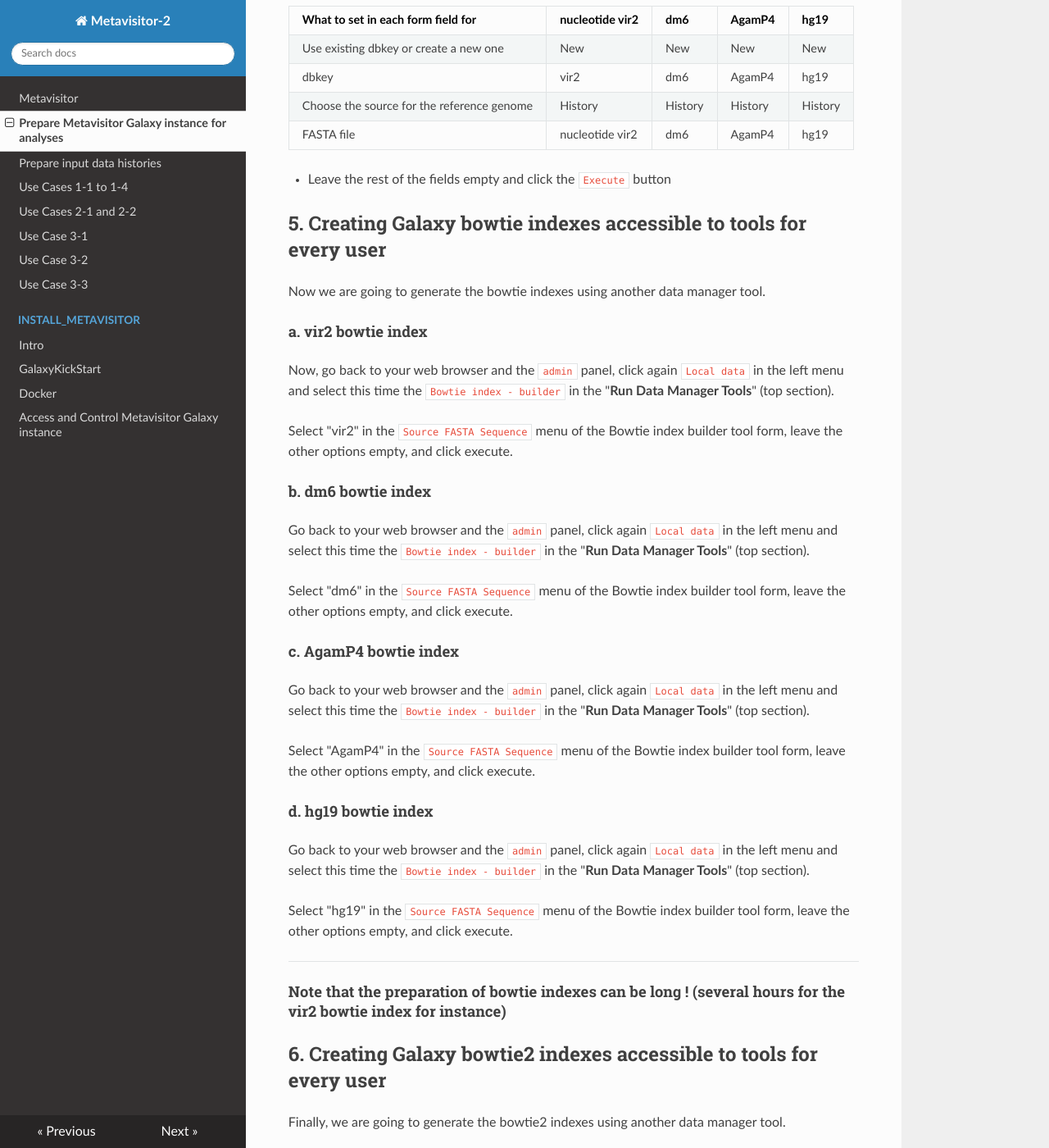
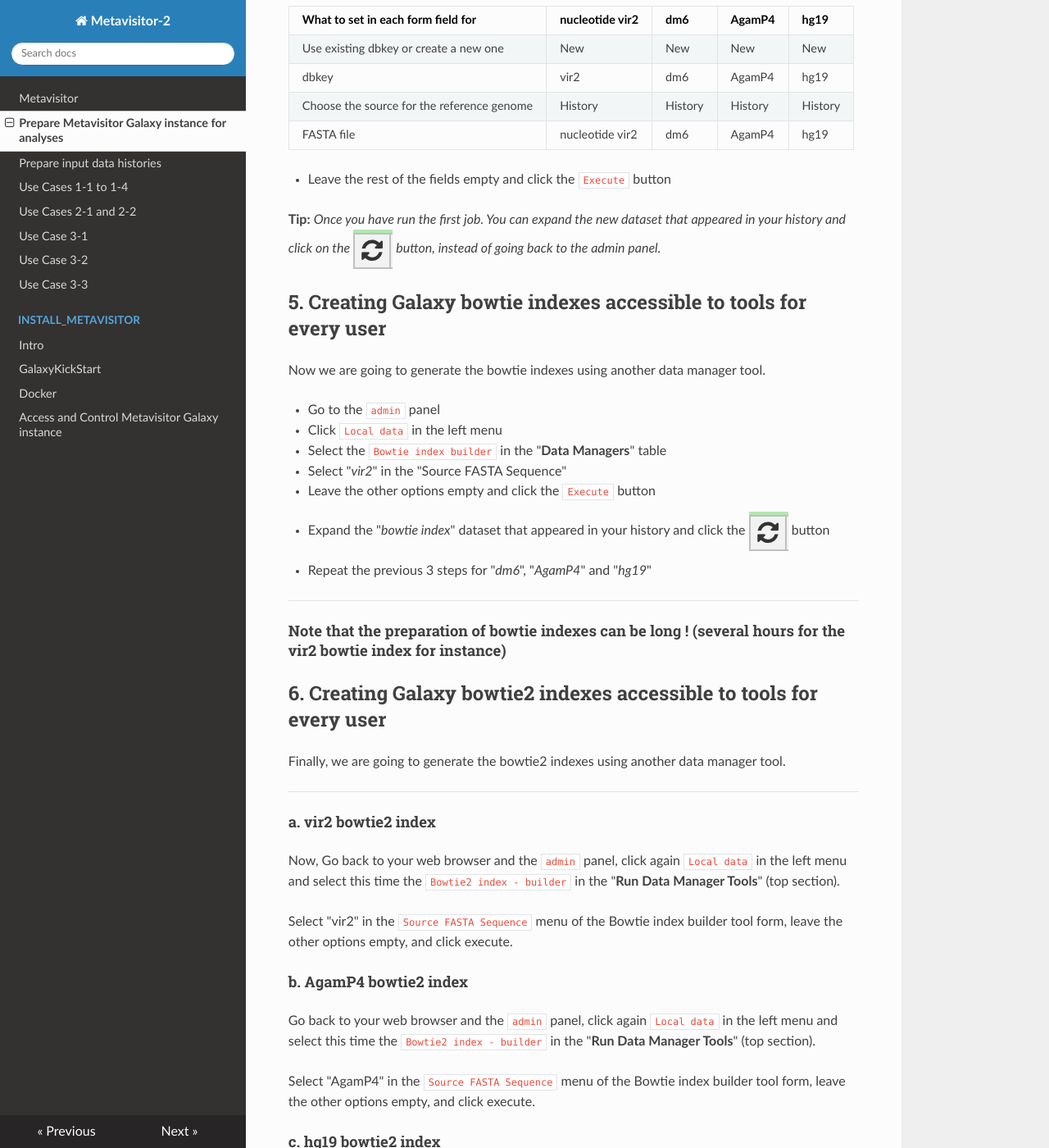
Before and after one commit to ARTbio/metavisitor, an MkDocs documentation site: the page built from docs/metavisitor_configure_references.md, in a window 1280 px wide and 1400 px high, scrolled down 2277 px. Shown: the whole window at 82% size. Built offline with MkDocs 1.6.1, drawn with Linux system fonts in a browser that asks for light colours; nearby versions of some CDN libraries; old or Windows-style settings are respelled for this version of MkDocs.

Commit message:
change the bowtie index generation directions format

```diff
--- a/docs/metavisitor_configure_references.md
+++ b/docs/metavisitor_configure_references.md
@@ -68,28 +68,18 @@ FASTA file                                 | nucleotide vir2 | dm6     | AgamP4
 
 - Leave the rest of the fields empty and click the `Execute` button
 
+**Tip:** *Once you have run the first job. You can expand the new dataset that appeared in your history and click on the* ![redo](images/redo.png) *button, instead of going back to the admin panel.*
+
 ## 5. Creating Galaxy bowtie indexes accessible to tools for every user
 Now we are going to generate the bowtie indexes using another data manager tool.
 
-#### a. vir2 bowtie index
-Now, go back to your web browser and the `admin` panel, click again `Local data` in the left menu and  select this time the `Bowtie index - builder` in the "**Run Data Manager Tools**" (top section).
-
-Select "vir2" in the `Source FASTA Sequence` menu of the Bowtie index builder tool form, leave the other options empty, and click execute.
-
-#### b. dm6 bowtie index
-Go back to your web browser and the `admin` panel, click again `Local data` in the left menu and  select this time the `Bowtie index - builder` in the "**Run Data Manager Tools**" (top section).
-
-Select "dm6" in the `Source FASTA Sequence` menu of the Bowtie index builder tool form, leave the other options empty, and click execute.
-
-#### c. AgamP4 bowtie index
-Go back to your web browser and the `admin` panel, click again `Local data` in the left menu and  select this time the `Bowtie index - builder` in the "**Run Data Manager Tools**" (top section).
-
-Select "AgamP4" in the `Source FASTA Sequence` menu of the Bowtie index builder tool form, leave the other options empty, and click execute.
-
-#### d. hg19 bowtie index
-Go back to your web browser and the `admin` panel, click again `Local data` in the left menu and  select this time the `Bowtie index - builder` in the "**Run Data Manager Tools**" (top section).
-
-Select "hg19" in the `Source FASTA Sequence` menu of the Bowtie index builder tool form, leave the other options empty, and click execute.
+  - Go to the `admin` panel
+  - Click `Local data` in the left menu
+  - Select the `Bowtie index builder` in the "**Data Managers**" table
+  - Select "*vir2*" in the "Source FASTA Sequence"
+  - Leave the other options empty and click the `Execute` button
+  - Expand the "*bowtie index*" dataset that appeared in your history and click the ![redo](images/redo.png) button
+  - Repeat the previous 3 steps for "*dm6*", "*AgamP4*" and "*hg19*"
 
 ----
 #### Note that the preparation of bowtie indexes can be long ! (several hours for the vir2 bowtie index for instance)
```
Also changed, not shown: docs/images/redo.png (added).
